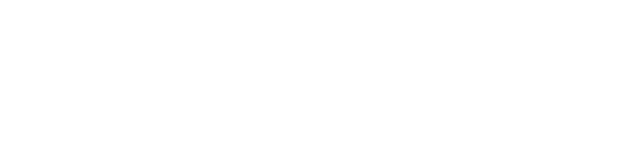
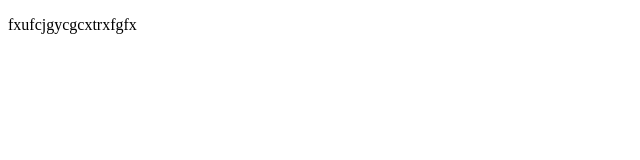
Before and after one commit to alice45s/SITE, a plain HTML site: page index.html in a window 1280 px wide. Shown: the whole page, without its empty margins (0-640 px from the left). Drawn offline with Linux system fonts and the light colour scheme.

Commit message:
Update index.html

```diff
--- a/index.html
+++ b/index.html
@@ -6,7 +6,7 @@
     <link rel="icon" href="image/png/—Pngtree—assasin gaming logo with sword_8209331.png">
 <title>INFINITY</title>
 </head>
-
+<p>fxufcjgycgcxtrxfgfx</p>
 <body>
 </body>
 </html>
```
